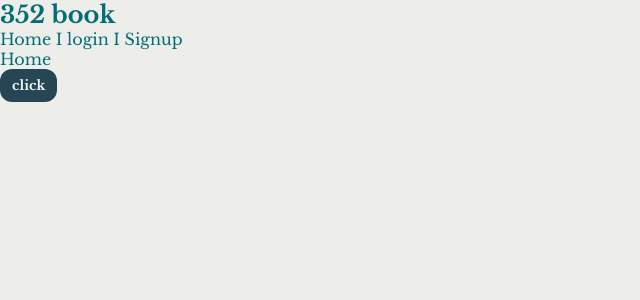
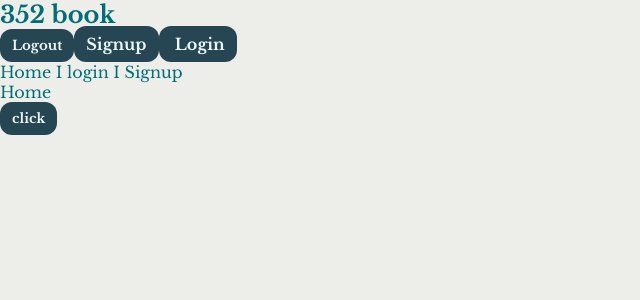
Before and after one commit to Paul2071/352-book-project, a Vue app: page / in a window 1280 px wide. Shown: the top 300 px of the page, without its empty margins (0-640 px from the left). Built offline with nearby package versions, Linux system fonts and the light colour scheme.

Commit message:
more tweaks to navbar

```diff
--- a/src/components/Navbar.vue
+++ b/src/components/Navbar.vue
@@ -3,9 +3,12 @@
 
    <div class="navbar">
         <nav>
-            <h1>
-                <router-link :to="{ name: 'home'}">352 book</router-link>
-            </h1>
+            <h1><router-link :to="{ name: 'home'}">352 book</router-link></h1>
+            <div class="links">
+                <button>Logout</button>
+                <router-link class="btn" to="/signup">Signup</router-link>
+                <router-link class="btn" to="/login"> Login</router-link>
+            </div>
         </nav>
 
    </div>
```
